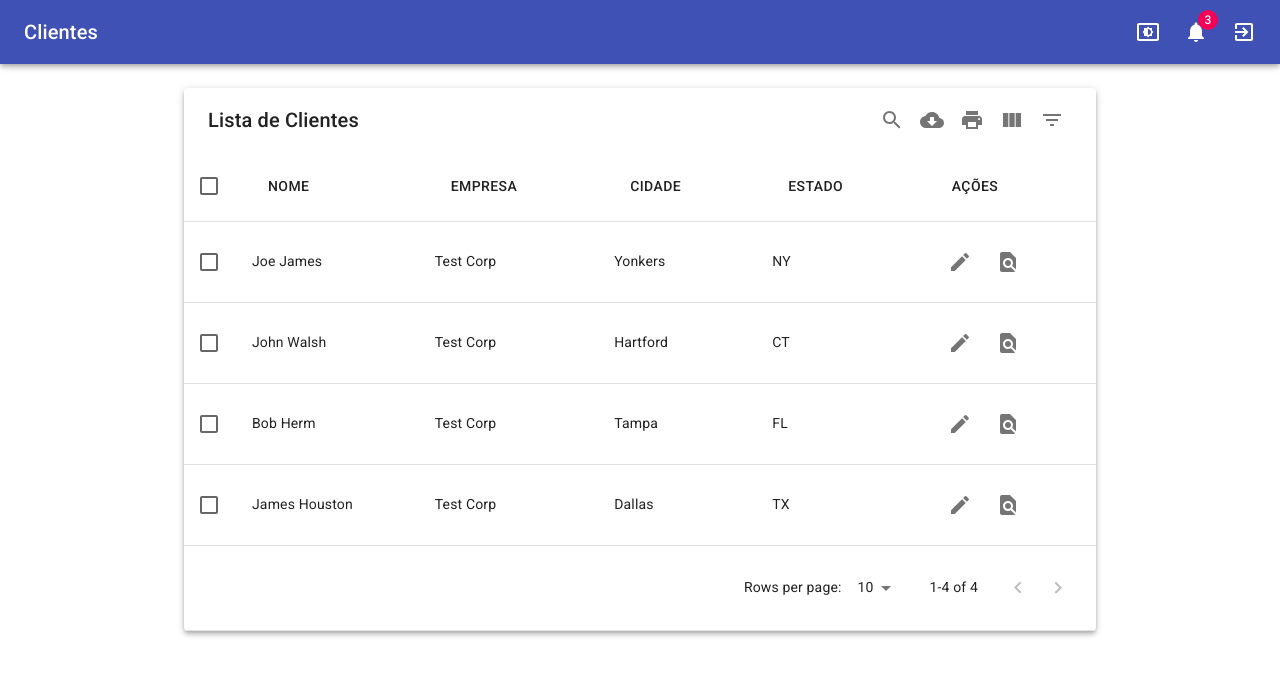
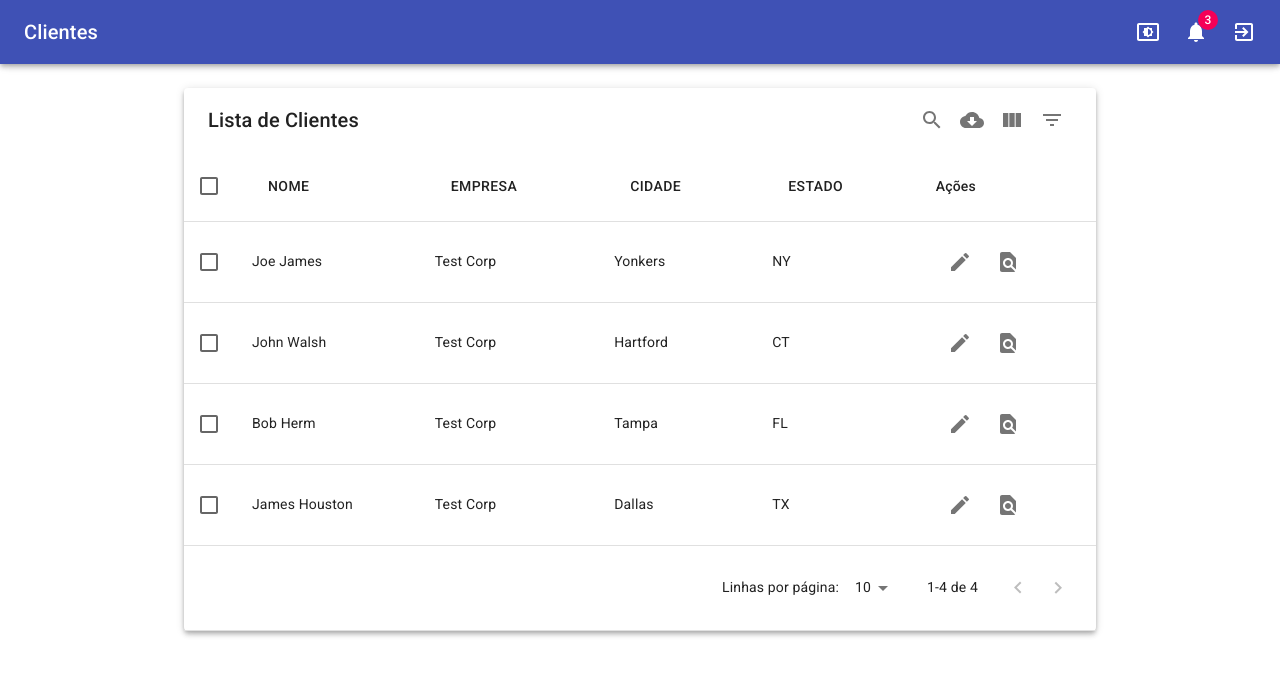
Before and after one commit to mdmundo/front-david, a React (Create React App) app: page /clients in a window 1280 px wide. Shown: the top 676 px of the page. Built offline with nearby package versions, Linux system fonts and the light colour scheme.

Commit message:
I8n Table & axios installation

```diff
--- a/package.json
+++ b/package.json
@@ -8,6 +8,7 @@
     "@material-ui/core": "4.12.3",
     "@material-ui/icons": "4.11.2",
     "@reach/router": "1.3.4",
+    "axios": "0.21.1",
     "mui-datatables": "3.7.7",
     "react": "17.0.2",
     "react-dom": "17.0.2",
--- a/src/clients/Table.js
+++ b/src/clients/Table.js
@@ -1,9 +1,11 @@
 import MUIDataTable from "mui-datatables";
+// Docs: https://github.com/gregnb/mui-datatables#readme
 import { makeStyles } from "@material-ui/core";
 import Tooltip from "@material-ui/core/Tooltip";
 import IconButton from "@material-ui/core/IconButton";
 import EditIcon from "@material-ui/icons/Edit";
 import Grid from "@material-ui/core/Grid";
+// Demo: https://material-ui.com/components/grid/
 import FindInPageIcon from "@material-ui/icons/FindInPage";
 
 const useStyles = makeStyles((theme) => ({
@@ -25,8 +27,13 @@ const Table = () => {
     {
       name: "Ações",
       options: {
-        filter: true,
-        customBodyRender: (value, tableMeta, updateValue) => {
+        filter: false,
+        sort: false,
+        download: false,
+        empty: true,
+        print: false,
+        searchable: false,
+        customBodyRenderLite: (dataIndex, rowIndex) => {
           return (
             <Grid
               container
@@ -59,7 +66,42 @@ const Table = () => {
   ];
 
   const options = {
-    filterType: "checkbox"
+    filterType: "checkbox",
+    print: false,
+    textLabels: {
+      body: {
+        noMatch: "Desculpe, nenhum registro correspondente encontrado",
+        toolTip: "Ordenar",
+        columnHeaderTooltip: (column) => `Ordenar por ${column.label}`
+      },
+      pagination: {
+        next: "Próxima Página",
+        previous: "Página Anterior",
+        rowsPerPage: "Linhas por página:",
+        displayRows: "de"
+      },
+      toolbar: {
+        search: "Pesquisar",
+        downloadCsv: "Baixar CSV",
+        print: "Imprimir",
+        viewColumns: "Ver Colunas",
+        filterTable: "Filtrar Tabela"
+      },
+      filter: {
+        all: "Todos ou Tudo",
+        title: "FILTROS",
+        reset: "RESETAR"
+      },
+      viewColumns: {
+        title: "Mostrar Colunas",
+        titleAria: "Mostrar/Ocultar Colunas da Tabela"
+      },
+      selectedRows: {
+        text: "linha(s) selecionada(s)",
+        delete: "Deletar",
+        deleteAria: "Deletar Linhas Selecionadas"
+      }
+    }
   };
 
   return (
--- /dev/null
+++ b/src/clients/axios.js
@@ -0,0 +1,5 @@
+import axios from "axios";
+
+const instance = axios.create({
+  baseURL: "https://0l5ox8r4.anyfiddle.run"
+});
```
